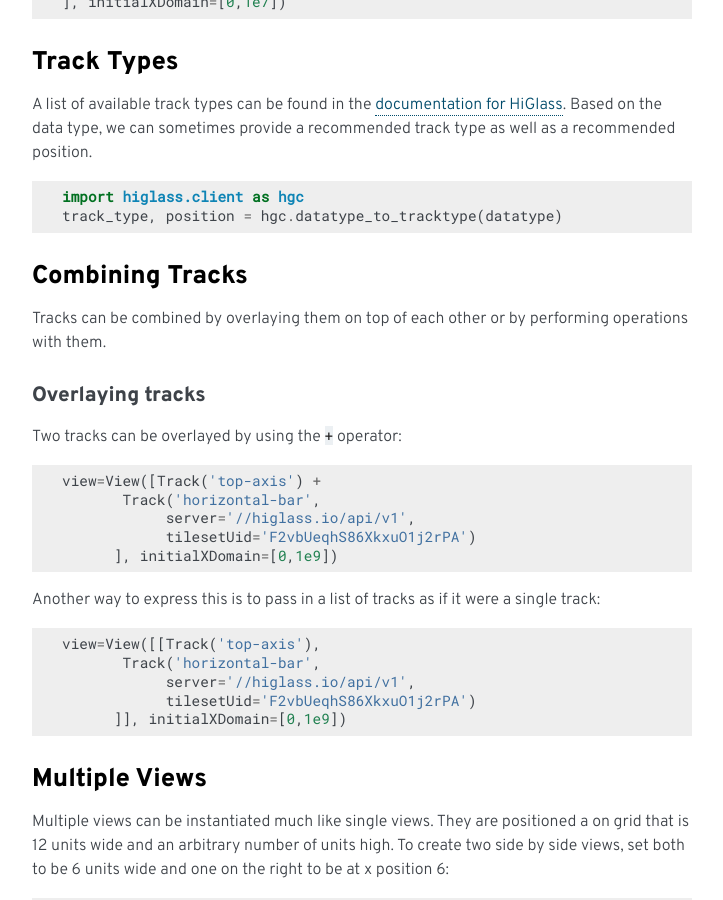
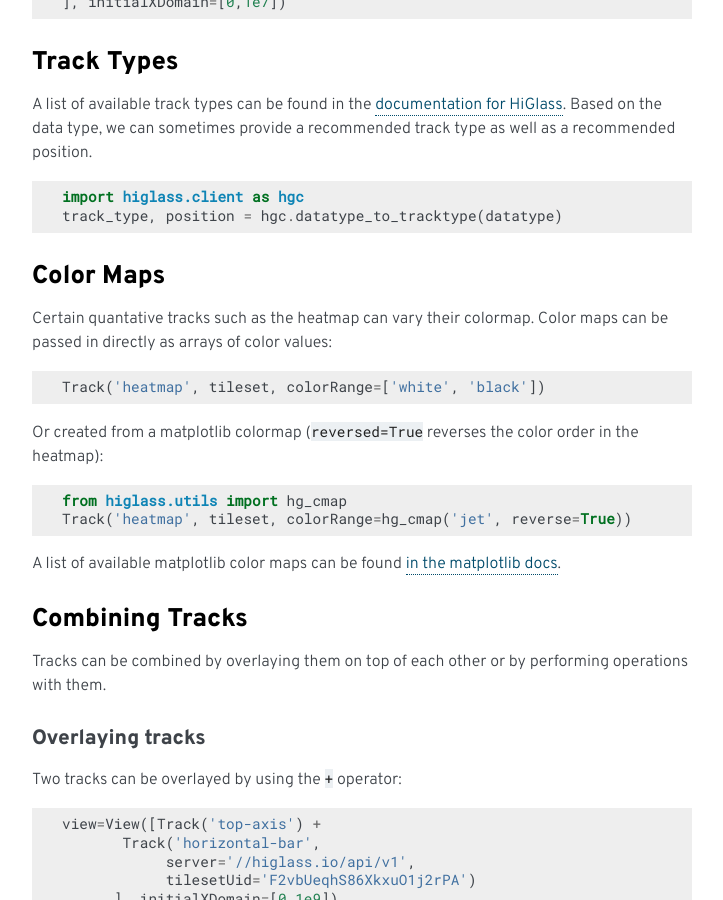
Before and after one commit to higlass/higlass-python, a Sphinx documentation site: the page built from docs/getting_started.rst, in a window 1280 px wide and 900 px high, scrolled down 818 px. Shown: the whole window, without its empty margins (388-1111 px from the left). Built offline with Sphinx 7.4.7, drawn with Linux system fonts in a browser that asks for light colours; formulas are drawn with MathJax 3; some of the changed text lies outside the part shown.

Commit message:
Updated the color map docs

```diff
--- a/docs/getting_started.rst
+++ b/docs/getting_started.rst
@@ -56,6 +56,26 @@ sometimes provide a recommended track type as well as a recommended position.
 
   import higlass.client as hgc
   track_type, position = hgc.datatype_to_tracktype(datatype)
+
+Color Maps
+----------
+
+Certain quantative tracks such as the heatmap can vary their colormap. Color maps can be passed in directly as arrays of color values:
+
+.. code-block:: python
+
+  Track('heatmap', tileset, colorRange=['white', 'black'])
+
+Or created from a matplotlib colormap (``reversed=True`` reverses the color
+order in the heatmap):
+
+.. code-block:: python
+
+  from higlass.utils import hg_cmap
+  Track('heatmap', tileset, colorRange=hg_cmap('jet', reverse=True))
+
+A list of available matplotlib color maps can be found `in the matplotlib docs
+<https://matplotlib.org/3.1.1/gallery/color/colormap_reference.html>`_.
 
 Combining Tracks
 ----------------
```
Also changed, not shown: other parts of docs/getting_started.rst (+2 -1 lines).
